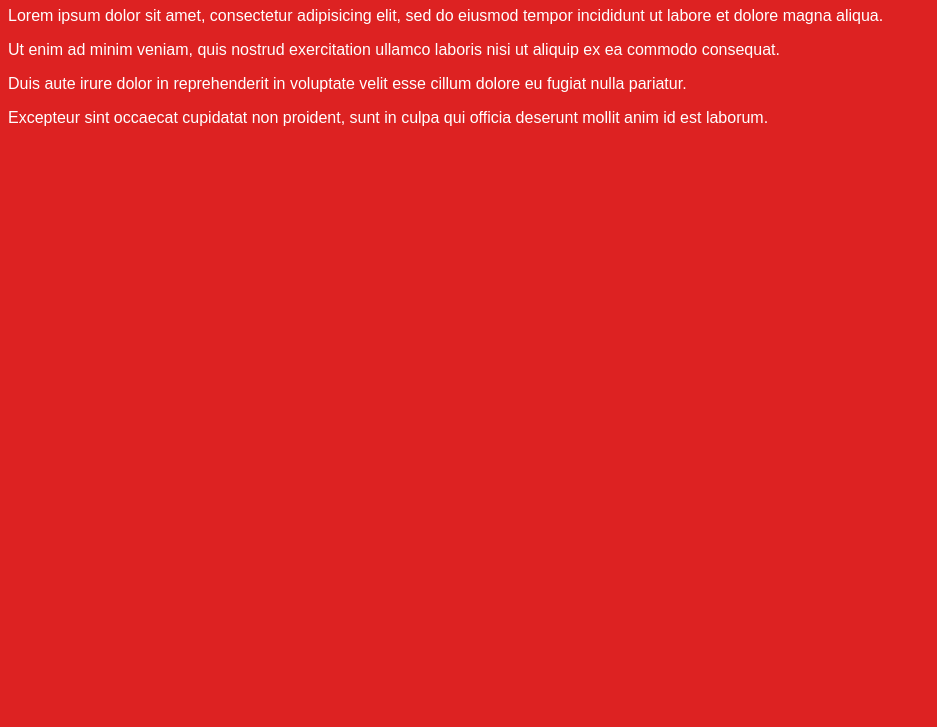
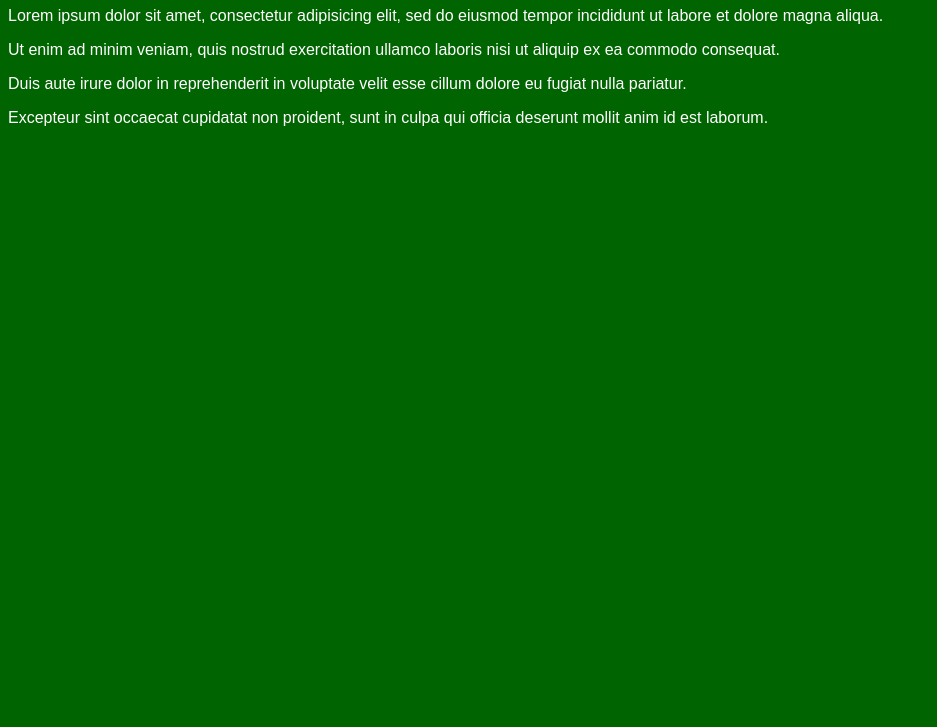
Before and after one commit to catarinapeter/catarinapeter.github.io, a plain HTML site: page unit_1_lecture/index.html in a window 1280 px wide. Shown: the part 73-800 px from the top of the page, without its empty margins (0-937 px from the left). Drawn offline with Linux system fonts and the light colour scheme.

Commit message:
Dark Green Background

```diff
--- a/unit_1_lecture/css/style.css
+++ b/unit_1_lecture/css/style.css
@@ -1,6 +1,6 @@
 body{
 	color:white;
-	background:#dd2222;
+	background:	#006400;
 	font-family: Arial, sans-serif;
 
 }
```
